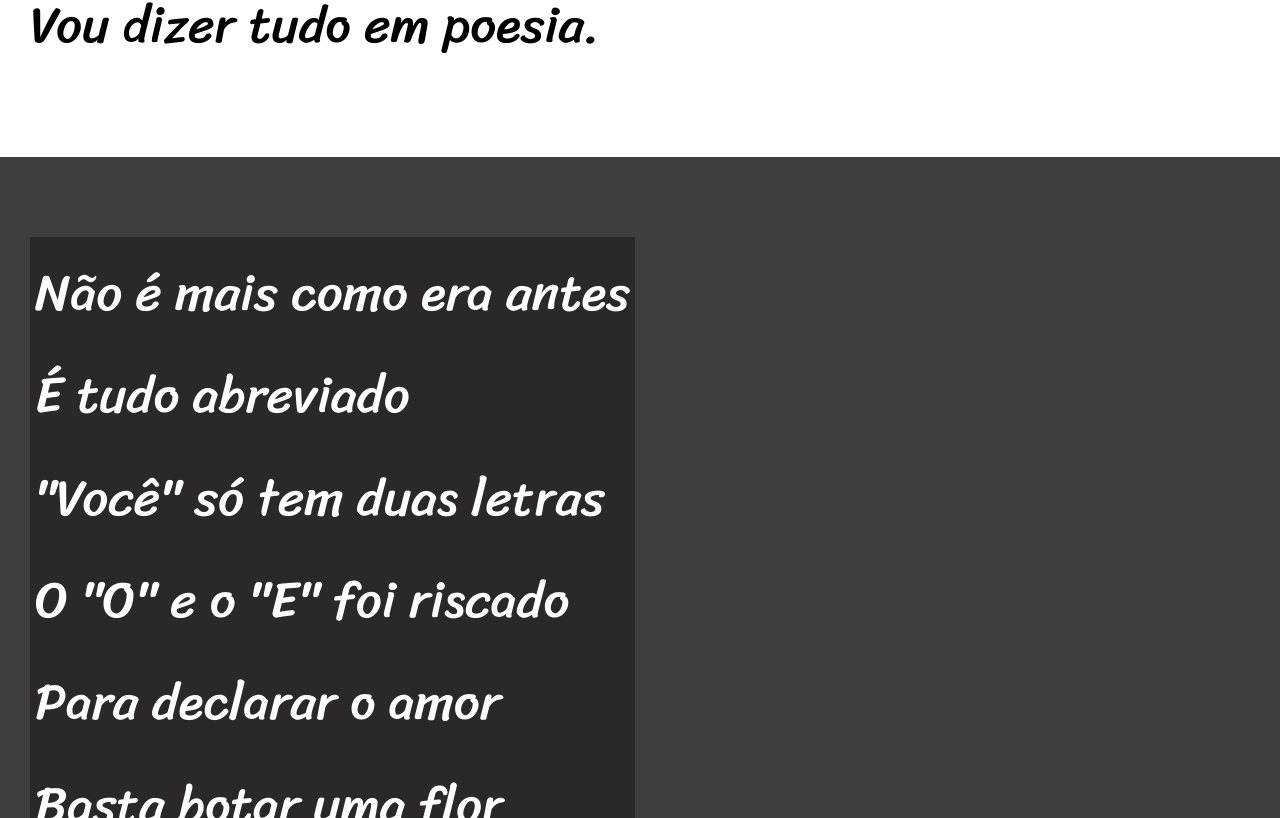
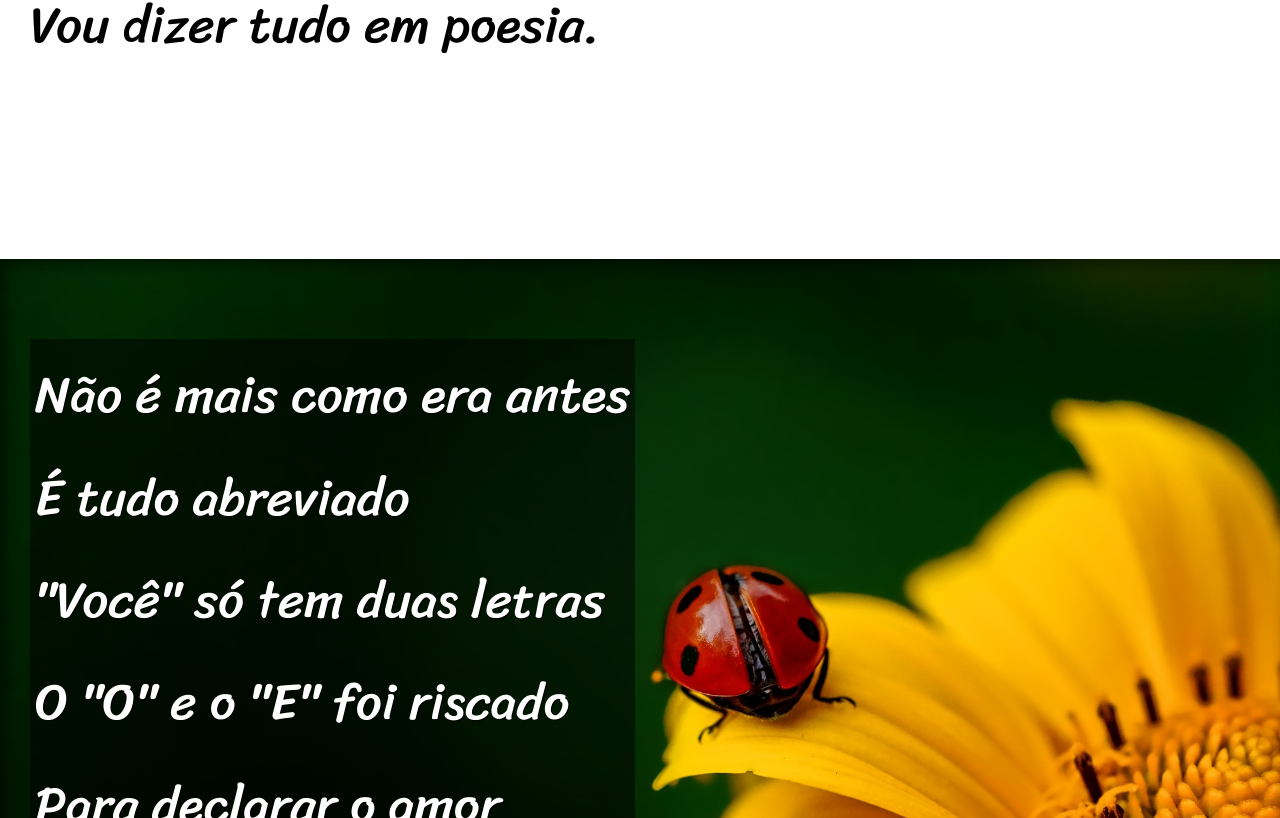
Before and after one commit to lucasandrade44/html-css, a plain HTML site: page d012/d012.html in a window 1280 px wide. Shown: the part 1002-1820 px from the top of the page. Drawn offline with Linux system fonts and the light colour scheme.

Commit message:
project finished

```diff
--- a/d012/d012.html
+++ b/d012/d012.html
@@ -26,7 +26,7 @@
         </p>
     </section>
 
-    <section class="imagem">
+    <section class="imagem" id="img01">
         <p>
             Não é mais como era antes <br>
             É tudo abreviado <br>
@@ -57,7 +57,7 @@
         </p>
     </section>
 
-    <section class="imagem">
+    <section class="imagem" id="img02">
         <p>
             Tenho saudade das cartas <br>
             Escritas com a própria mão <br>
--- a/d012/estilo/style.css
+++ b/d012/estilo/style.css
@@ -54,6 +54,10 @@ section{
     font-size: 4vw;
 }
 
+section > p{
+    padding-bottom: 2em;
+}
+
 section.normal{
     background-color: white;
     color: black;
@@ -63,16 +67,29 @@ section.normal{
 section.imagem{
     background-color: rgb(65, 62, 62);
     color: white;
+    box-shadow: inset 6px 6px 13px 0px rgba(0, 0, 0, 0.486);
+    background-size: cover;
+    background-attachment: fixed;
 
 }
 
 section.imagem > p{
     display: inline-block;
     padding: 5px;
-    background-color: rgba(0, 0, 0, 0.349);
+    background-color: rgba(0, 0, 0, 0.5);
+    text-shadow: 1px 1px 0px black;
 
 }
 
+section#img01{
+    background-image: url(../imagens/background001.jpg);
+    background-position: right center;
+}
+
+section#img02{
+    background-image: url(../imagens/background002.jpg);
+    background-position: right center;
+}
 
 footer{
     background-color: black;
```
